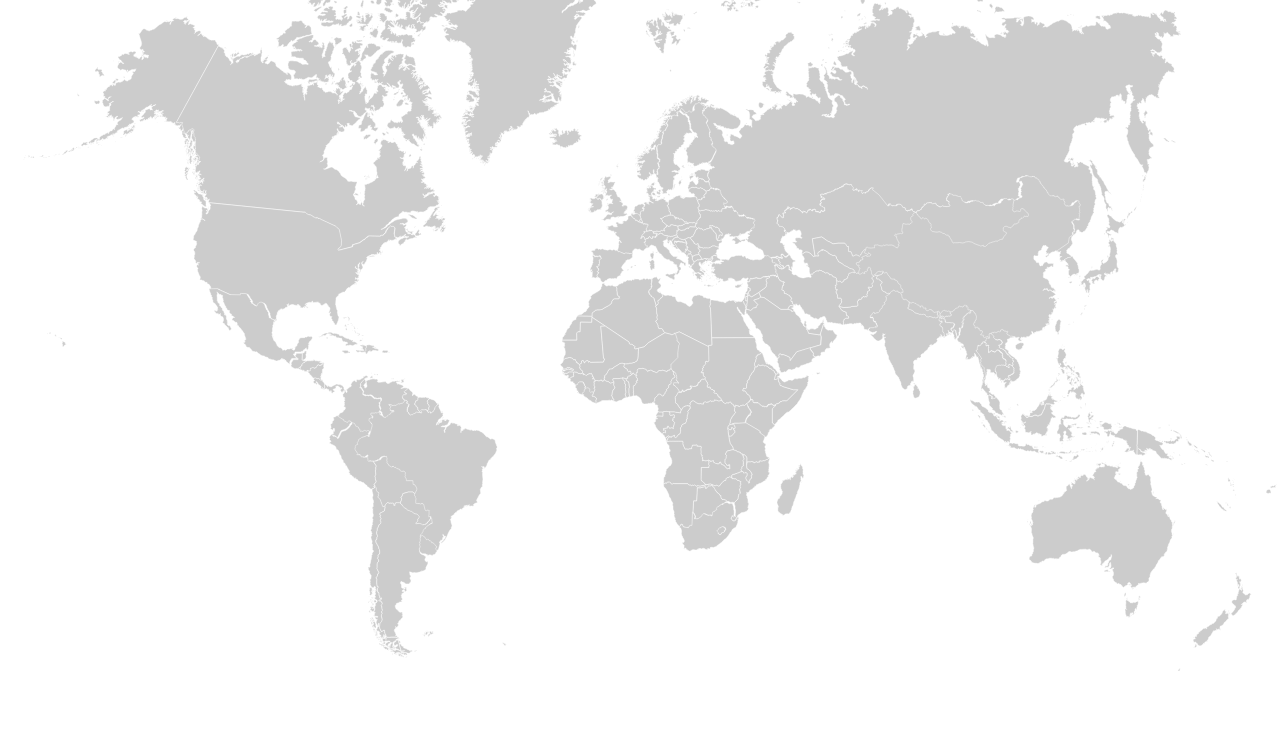
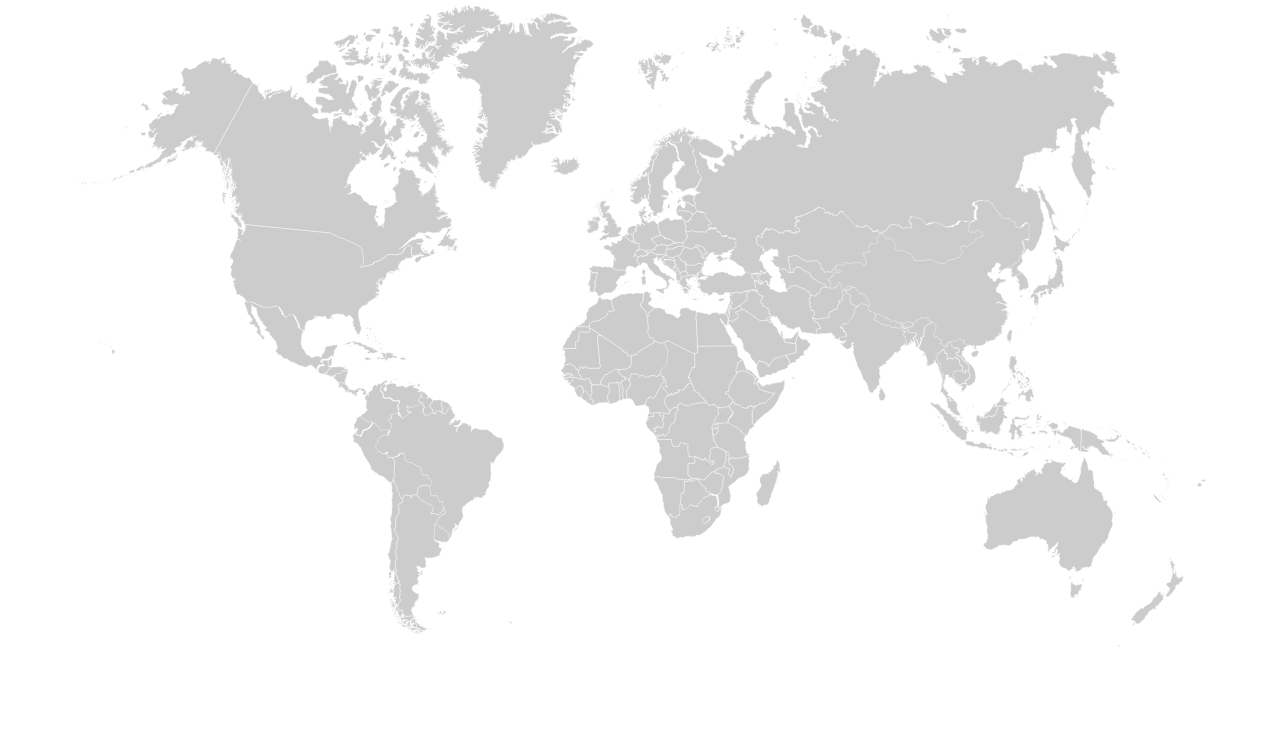
Before and after one commit to THEWORLDOFHASHTAGS/Dr-Boom, a plain HTML site: page webApp/index.html in a window 1280 px wide. Shown: the part 62-800 px from the top of the page. Drawn offline with nearby package versions, Linux system fonts and the light colour scheme.

Commit message:
Testing map size

```diff
--- a/webApp/stylesheet.css
+++ b/webApp/stylesheet.css
@@ -2,8 +2,8 @@ body {
     font-family: AppleGothic;
     font-size: 16px;
     background-color: #FFFFFF;
-    width: 100%;
-    height: 100%;
+    width: auto;
+    height: auto;
 }
 
 .navbar {
@@ -19,7 +19,7 @@ body {
 }
 
 .map svg {
-    margin: auto;
+    margin: 55px;
     height: auto;
     width: auto;
     top: 0;
```
